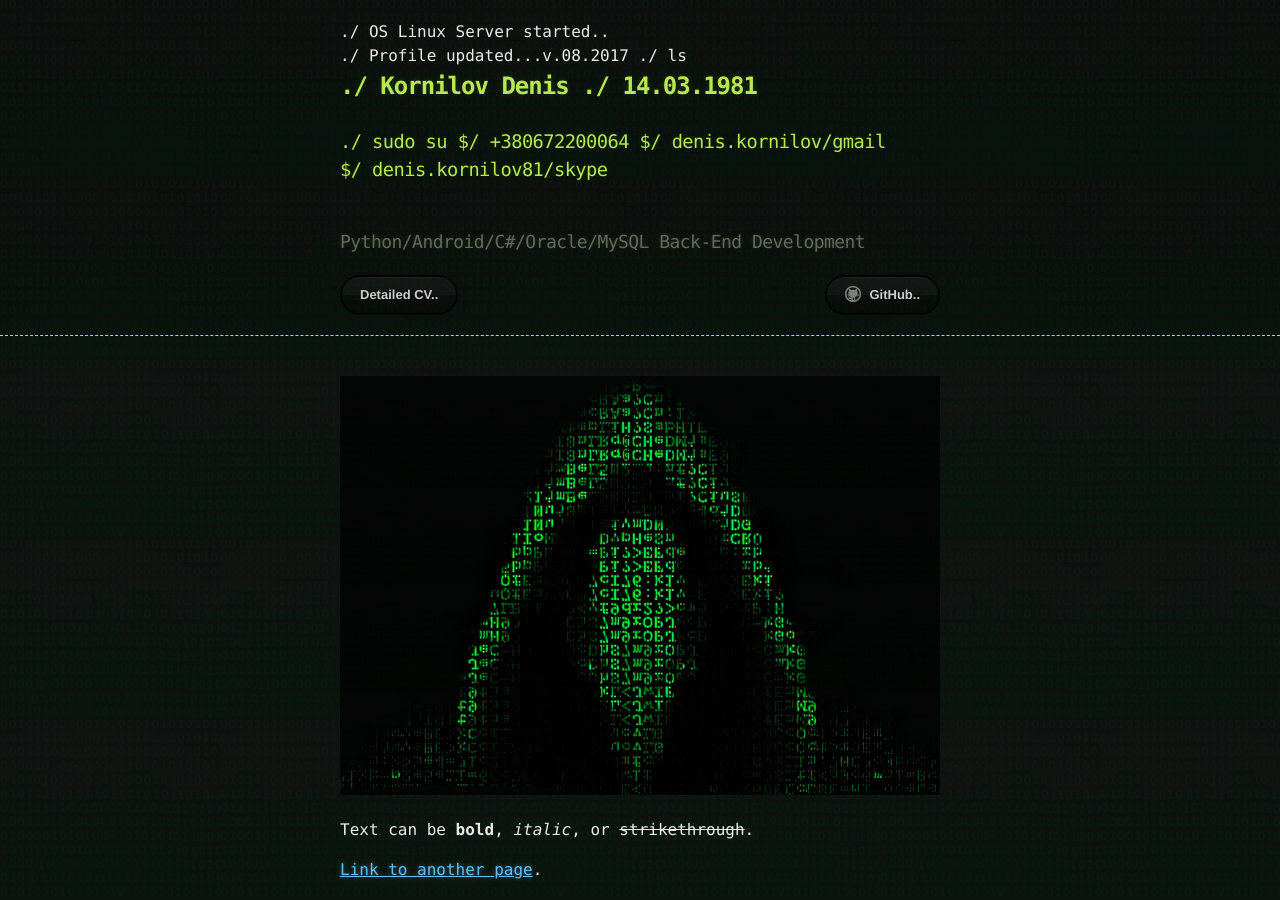
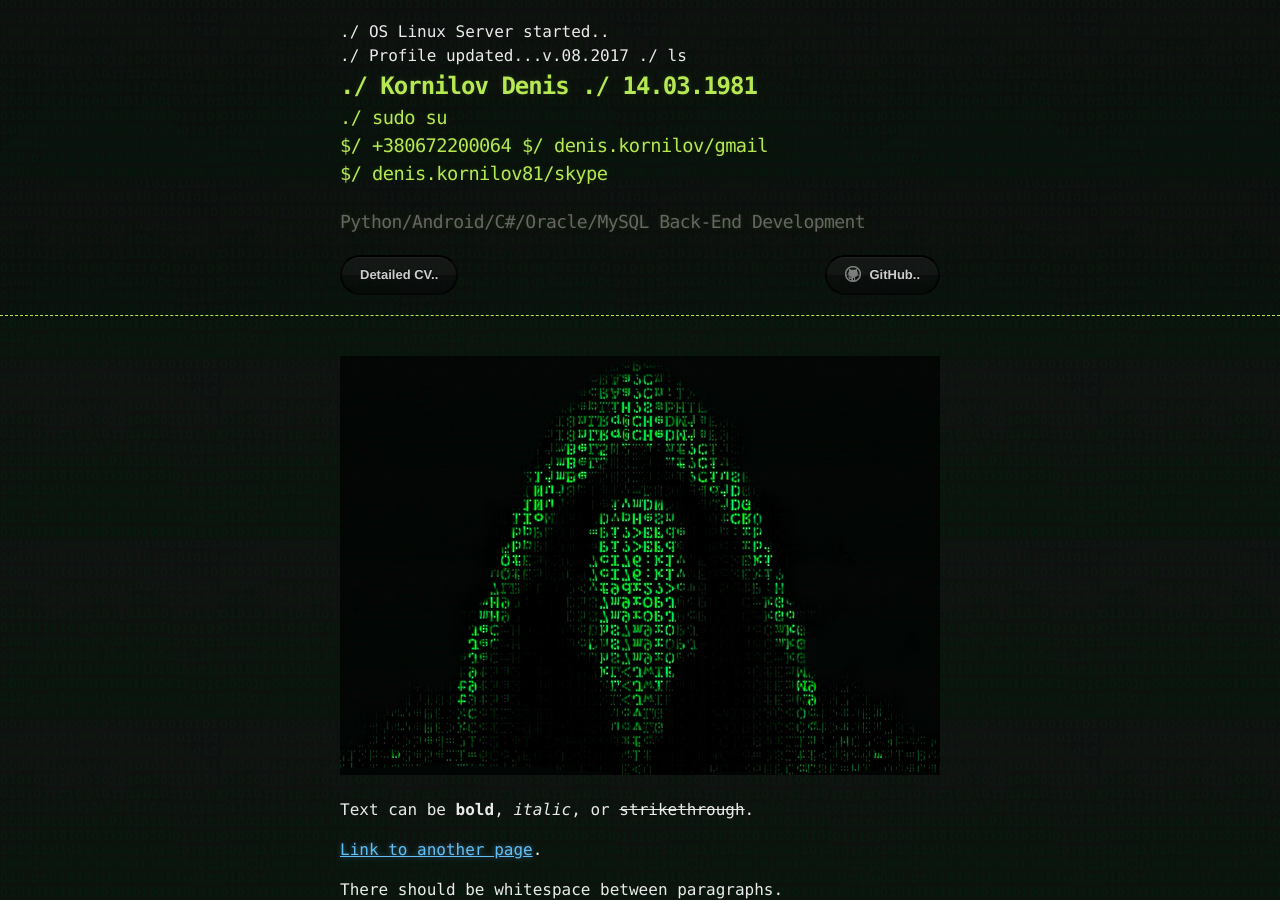
Before and after one commit to kornilov1981/kornilov1981.github.io, a Jekyll site: the page built from index.md, in a window 1280 px wide and 900 px high. Built offline with Jekyll 4.4.1, drawn with Linux system fonts in a browser that asks for light colours.

Commit message:
Header Fix

```diff
--- a/_layouts/default.html
+++ b/_layouts/default.html
@@ -15,8 +15,8 @@
       <div class="container">
       	<span class="simple_header">./&nbsp;OS Linux Server started..</span><br>
         <span class="simple_header">./&nbsp;Profile updated...v.08.2017 ./&nbsp;ls</span><br>
-	    <h1 class="customize" style="margin-left: 0px; font-size: 24px; ">Kornilov Denis ./&nbsp;14.03.1981</h1><br>
-        <h3 class="customize">./&nbsp;sudo su $/&nbsp;+380672200064 $/&nbsp;denis.kornilov/gmail<br>$/&nbsp;denis.kornilov81/skype</h3><br>
+	    <h1 class="customize" style="margin-left: 0px; font-size: 24px; ">Kornilov Denis ./&nbsp;14.03.1981</h1>
+        <h3 class="customize">./&nbsp;sudo su<br> $/&nbsp;+380672200064 $/&nbsp;denis.kornilov/gmail<br>$/&nbsp;denis.kornilov81/skype</h3>
         <h2 class="customize">Python/Android/C#/Oracle/MySQL <nobr>Back-End Development</nobr></h2>
 
         <div style="clear: both;"></div>
```
